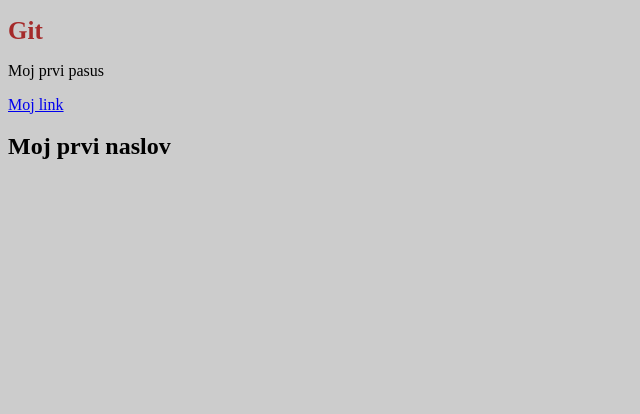
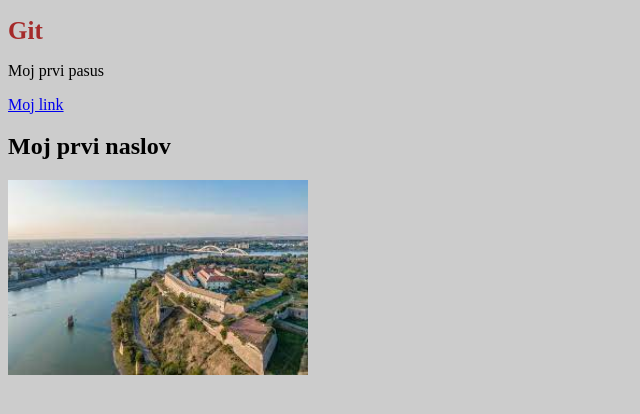
Before and after one commit to FilipSadri/smart, a plain HTML site: page index.html in a window 1280 px wide. Shown: the whole page, without its empty margins (0-640 px from the left). Drawn offline with Linux system fonts and the light colour scheme.

Commit message:
Dodata slika preko VS coda

```diff
--- a/index.html
+++ b/index.html
@@ -17,5 +17,9 @@
 
     <h2>Moj prvi naslov</h2>
 
+    <div>
+        <img src="img/download.jpg" alt="slika_novi_sad" width="300px">
+    </div>
+
 </body>
 </html>
```
Also changed, not shown: img/download.jpg (added).
